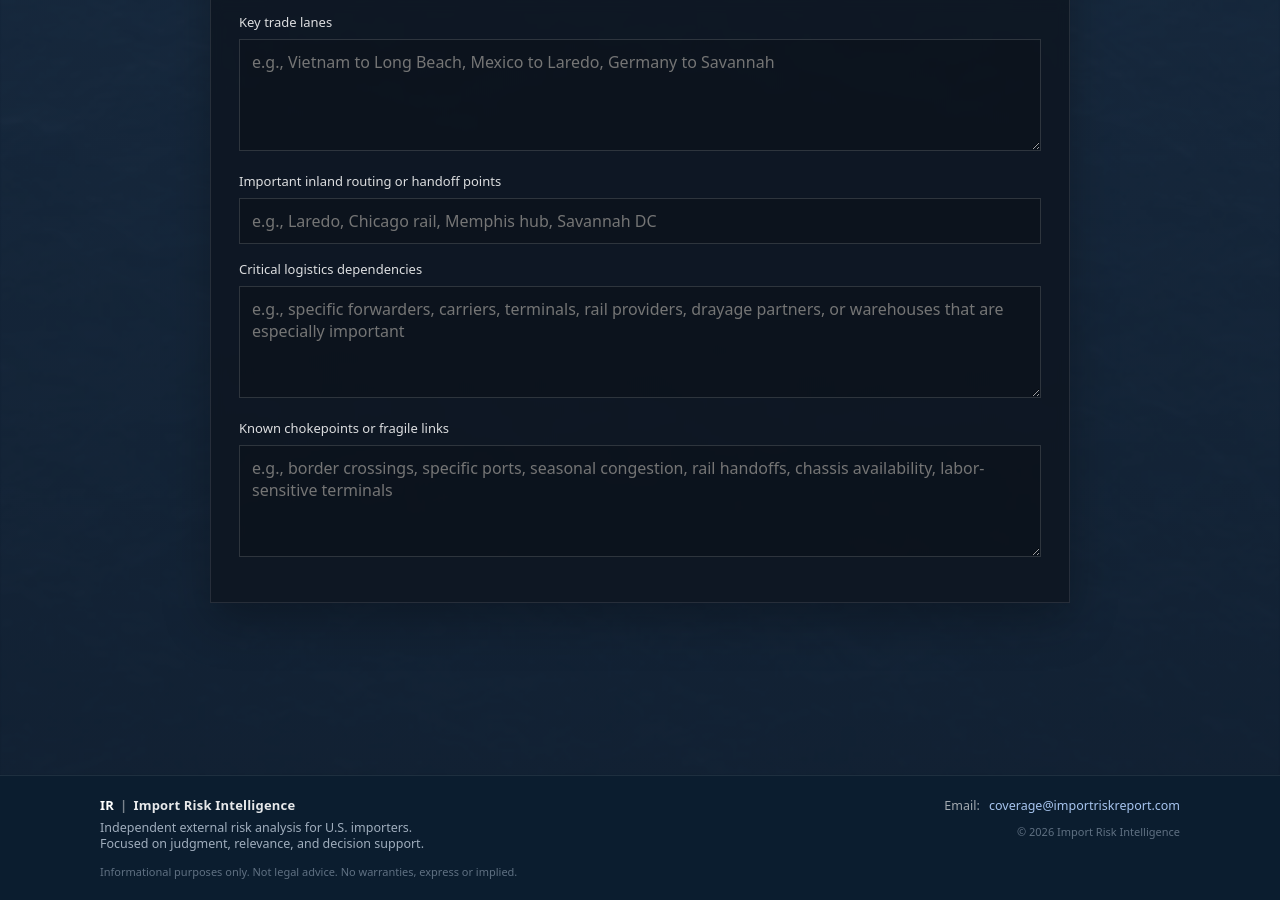
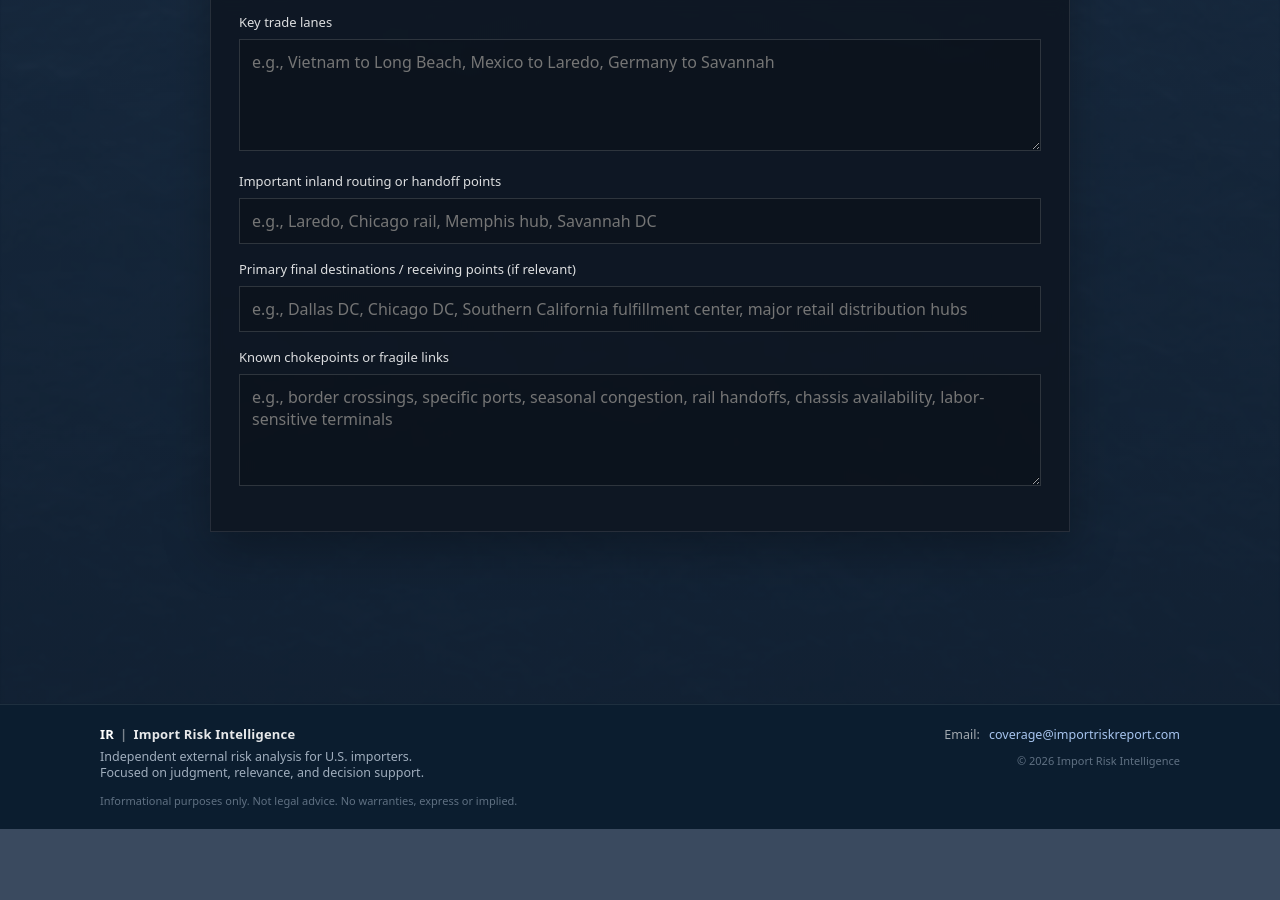
Before and after one commit to importrisk/import-risk-intelligence-site, a Jekyll site: the page built from client-profile.html, in a window 1280 px wide and 900 px high, scrolled down 2442 px. Built offline with Jekyll 4.4.1, drawn with Linux system fonts in a browser that asks for light colours; after the commit the page ends 3271 px from its top, so only the background shows below that.

Commit message:
Update client-profile.html

```diff
--- a/client-profile.html
+++ b/client-profile.html
@@ -294,7 +294,7 @@ description: Private client profile form for configuring Import Risk Intelligenc
               ></textarea>
             </div>
           </section>
-                    <section class="cp-section" aria-labelledby="lanes-dependencies-title">
+             <section class="cp-section" aria-labelledby="lanes-dependencies-title">
             <div class="cp-section-head">
               <h3 id="lanes-dependencies-title" class="cp-section-title">Key Lanes &amp; Logistics Dependencies</h3>
             </div>
@@ -322,14 +322,14 @@ description: Private client profile form for configuring Import Risk Intelligenc
             </div>
 
             <div class="cp-row">
-              <label class="cp-label" for="cp-logistics-dependencies">Critical logistics dependencies</label>
-              <textarea
-                class="cp-textarea"
-                id="cp-logistics-dependencies"
-                name="critical_logistics_dependencies"
-                rows="4"
-                placeholder="e.g., specific forwarders, carriers, terminals, rail providers, drayage partners, or warehouses that are especially important"
-              ></textarea>
+              <label class="cp-label" for="cp-final-destinations">Primary final destinations / receiving points (if relevant)</label>
+              <input
+                class="cp-input"
+                type="text"
+                id="cp-final-destinations"
+                name="primary_final_destinations"
+                placeholder="e.g., Dallas DC, Chicago DC, Southern California fulfillment center, major retail distribution hubs"
+              >
             </div>
 
             <div class="cp-row">
```
